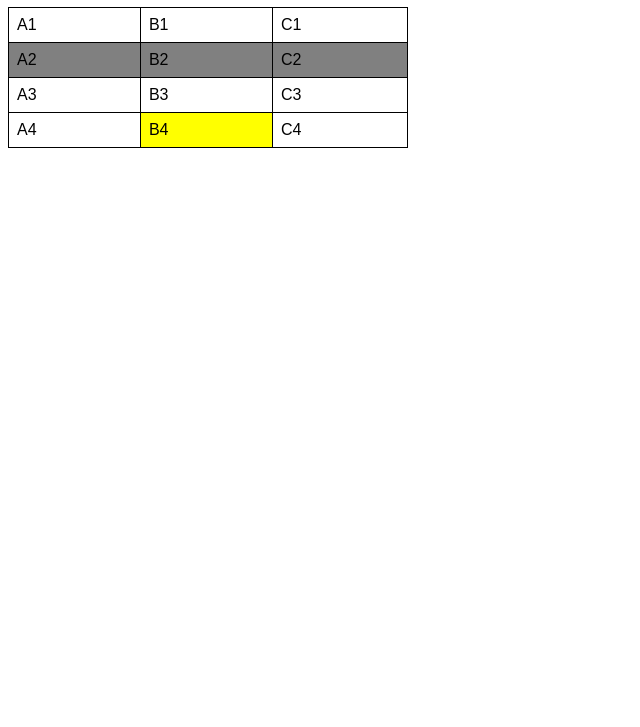
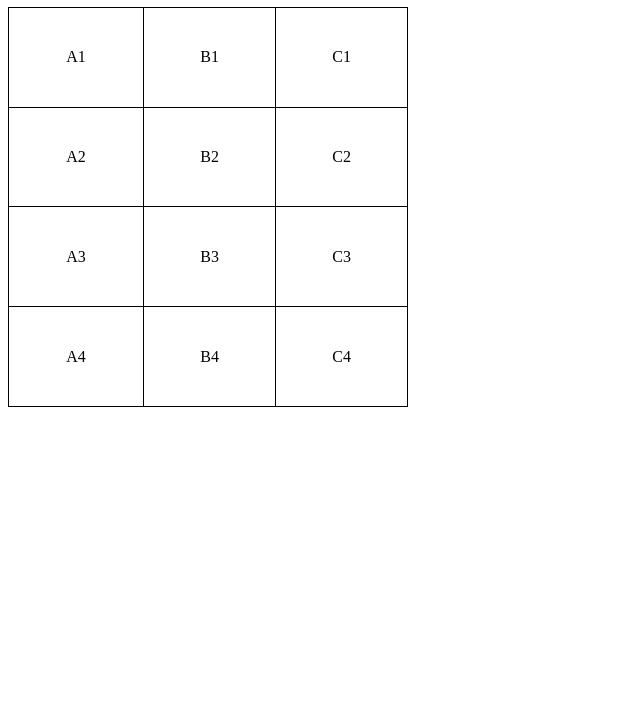
Before and after one commit to guilhermez2006/html-css, a plain HTML site: page Exercícios/ex022/tabela001.html in a window 1280 px wide. Shown: the part 73-800 px from the top of the page, without its empty margins (0-640 px from the left). Drawn offline with Linux system fonts and the light colour scheme.

Commit message:
Ajustando o Ex 022

```diff
--- a/Exercícios/ex022/tabela001.html
+++ b/Exercícios/ex022/tabela001.html
@@ -1,32 +1,25 @@
 <!DOCTYPE html>
-<html lang="pt-br">
+<html>
 <head>
-  <meta charset="UTF-8">
-  <meta name="viewport" content="width=device-width, initial-scale=1.0">
-  <title>Tabelas</title>
     <style>
-    body {
-      font-family: Arial, Helvetica, sans-serif;
-    }
         table {
             width: 400px;
+            height: 400px;
             border-collapse: collapse;
-    }
-    tr.linha {
-      background-color: gray;
         }
         td {
             border: 1px solid black;
             padding: 8px;
+            text-align: center; /* Alinhamento horizontal */
+            vertical-align: middle; /* Alinhamento vertical */
         }
-    td.dado {
-      background-color: yellow;
+        .numero {
+            text-align: right;
         }
     </style>
 </head>
 <body>
     <h1>Minha primeira tabela</h1>
-
     <!--
     HIERARQUIA DE TABELAS (simples)
     TABLE = tabela
@@ -34,14 +27,13 @@
     TABLE HEADER = cabeçalho de tabela
     TABLE DATA = dado de tabela
     -->
-
     <table>
         <tr> <!-- Primeira linha -->
             <td>A1</td>
             <td>B1</td>
             <td>C1</td>
         </tr>
-    <tr class="linha"> <!-- Segunda linha -->
+        <tr> <!-- Segunda linha -->
             <td>A2</td>
             <td>B2</td>
             <td>C2</td>
@@ -53,7 +45,7 @@
         </tr>
         <tr> <!-- Quarta linha -->
             <td>A4</td>
-      <td class="dado">B4</td>
+            <td>B4</td>
             <td>C4</td>
         </tr>
     </table>
```
Lines whose indentation alone changed are shown as unchanged.
